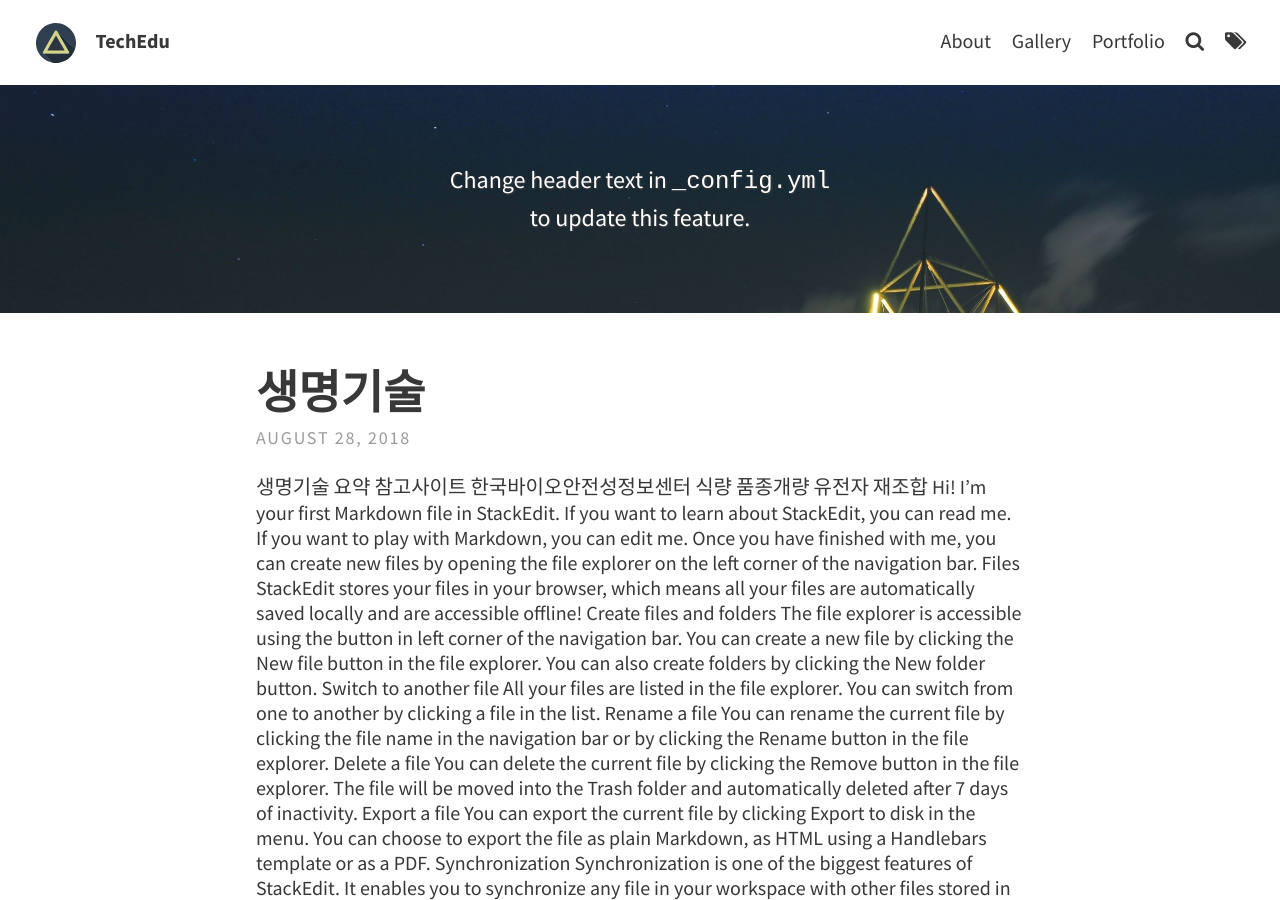
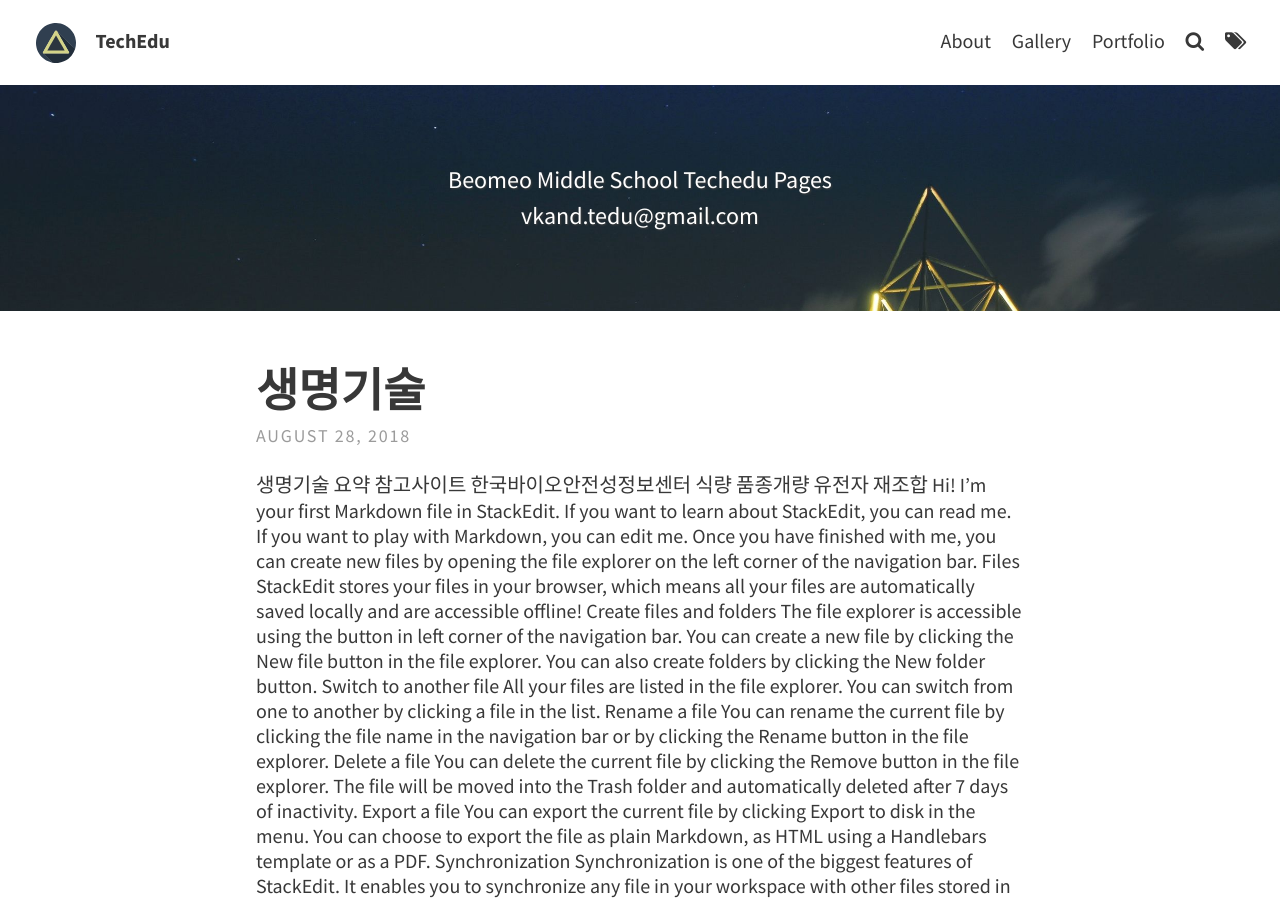
Before and after one commit to vkand/vkand.github.io, a Jekyll site: the page built from index.html, in a window 1280 px wide and 900 px high. Built offline with Jekyll 4.4.1, drawn with Linux system fonts in a browser that asks for light colours; the list of posts is cut into pages by our own code.

Commit message:
Update _config.yml

```diff
--- a/_config.yml
+++ b/_config.yml
@@ -15,7 +15,7 @@ theme_settings:
 
   # Header and footer text
   header_text: > #two or three lines to describe your site
-     <p>Change header text in <code>_config.yml</code> <br> to update this feature.</p>
+     <p>Beomeo Middle School Techedu Pages <br> vkand.tedu@gmail.com</p>
   header_text_feature_image: assets/img/pexels/triangular.jpeg
   footer_text: >
    Powered by <a href="https://jekyllrb.com/">Jekyll</a> with <a href="https://github.com/sylhare/Type-on-Strap">Type on Strap</a>
```
